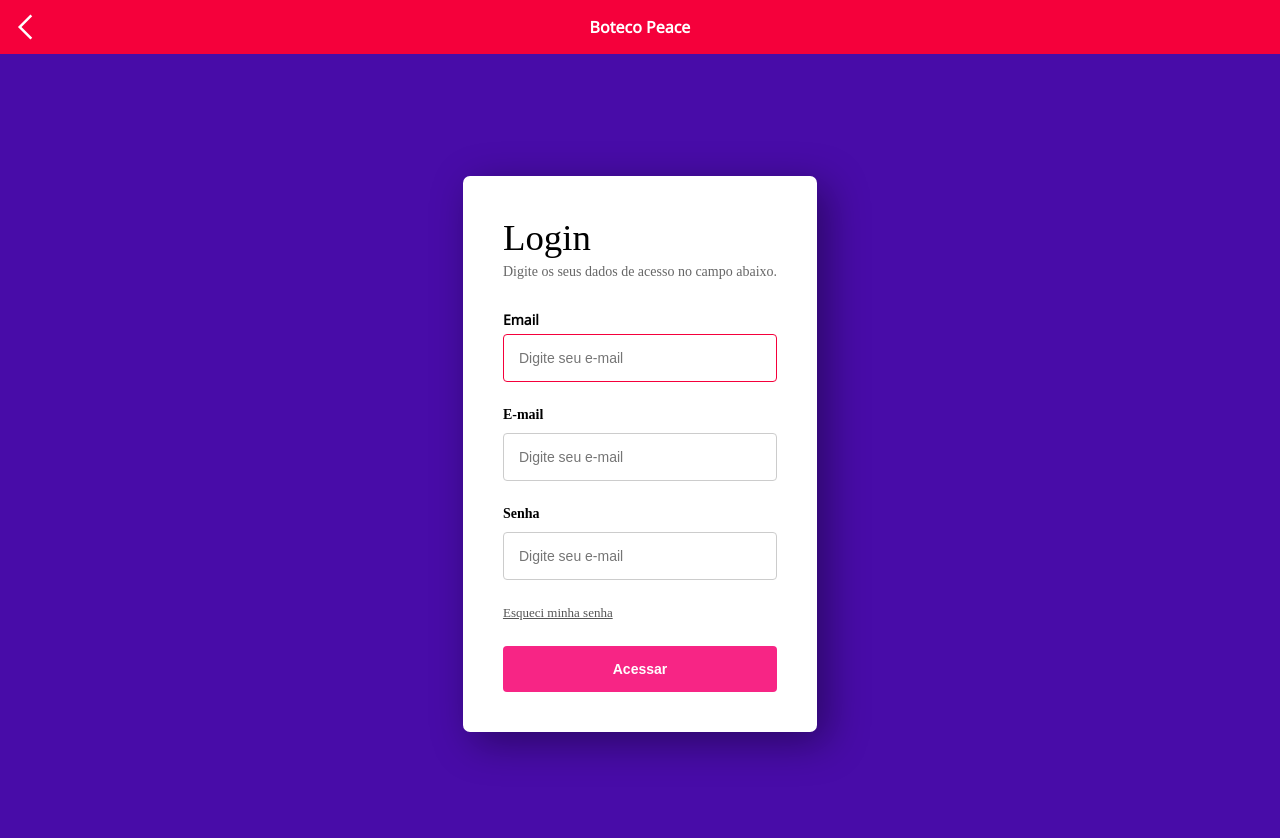
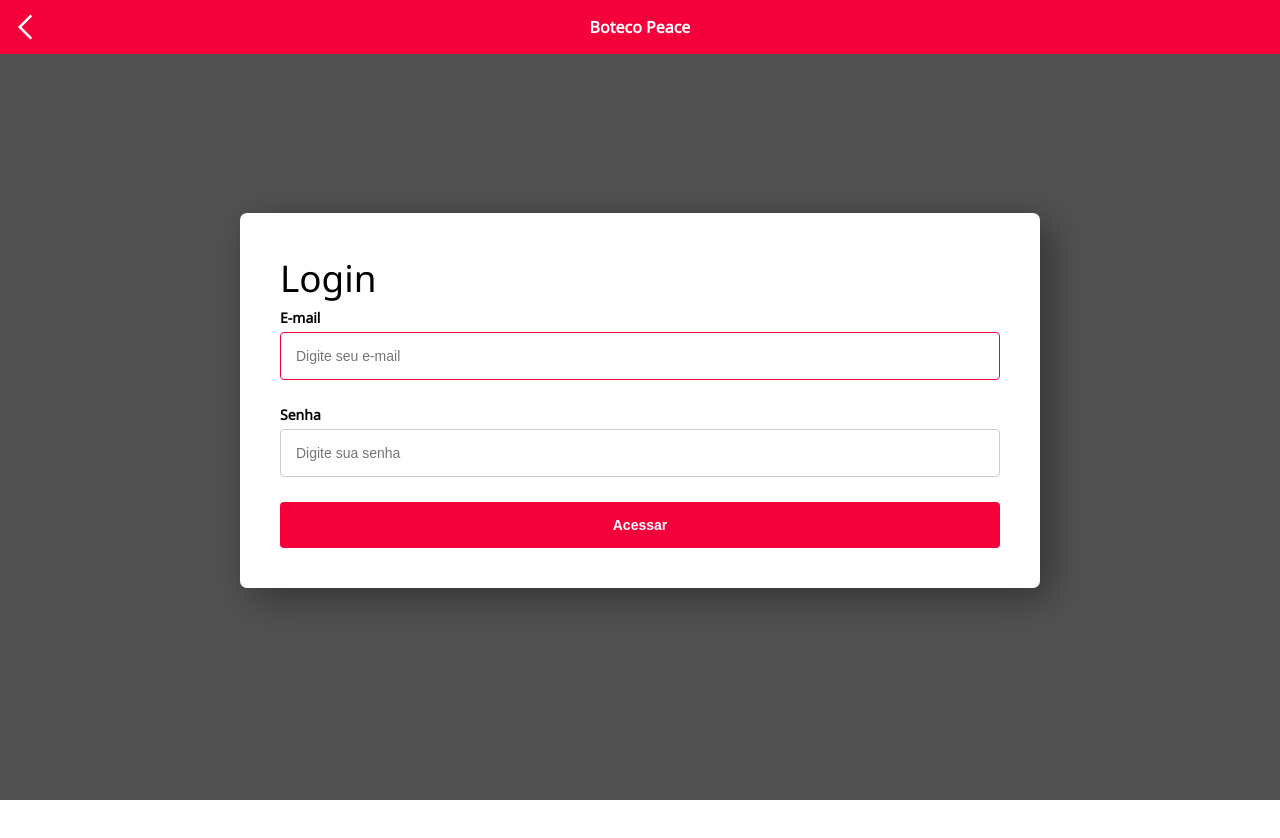
Before and after one commit to mikessdev/qrmenu, a Vue app: page /login in a window 1280 px wide. Shown: the top 838 px of the page. After the commit the page ends 800 px from the top, so only its background shows below. Built offline with nearby package versions, Linux system fonts and the light colour scheme.

Commit message:
adicionando tela de login e ngrok

```diff
--- /dev/null
+++ b/json_server/db.json
@@ -0,0 +1,127 @@
+{
+  "items":[
+    {
+      "id": "1",
+      "items": [
+        {
+          "title": "Iscas de Frango",
+          "description": "y dummy text of the printing and typesetting industry. Lorem Ipsum has been the industry's standard dummy text ever since the 1500s.",
+          "value": "R$ 15.00"
+        },
+        {
+          "title": "Iscas de Frango",
+          "description": "300g de filézinho empanado",
+          "value": "R$ 15.00"
+        },
+        {
+          "title": "Iscas de Frango",
+          "description": "y dummy text of the printing and typesetting industry. Lorem Ipsum has been the industry's standard dummy text ever since the 1500s.",
+          "value": "R$ 15.00"
+        }
+      ]
+    },
+    {
+      "id": "2",
+      "items": [
+        {
+          "title": "Cuscuz com calabresa",
+          "description": "y dummy text of the printing and typesetting industry. Lorem Ipsum has been the industry's standard dummy text ever since the 1500s.",
+          "value": "R$ 15.00"
+        },
+        {
+          "title": "Cuscuz com calabresa",
+          "description": "300g de filézinho empanado",
+          "value": "R$ 15.00"
+        },
+        {
+          "title": "Cuscuz com calabresa",
+          "description": "y dummy text of the printing and typesetting industry. Lorem Ipsum has been the industry's standard dummy text ever since the 1500s.",
+          "value": "R$ 15.00"
+        }
+      ]
+    },
+    {
+      "id": "3",
+      "items": [
+        {
+          "title": "hamburguer",
+          "description": "y dummy text of the printing and typesetting industry. Lorem Ipsum has been the industry's standard dummy text ever since the 1500s.",
+          "value": "R$ 15.00"
+        },
+        {
+          "title": "hamburguer",
+          "description": "300g de filézinho empanado",
+          "value": "R$ 15.00"
+        },
+        {
+          "title": "hamburguer",
+          "description": "y dummy text of the printing and typesetting industry. Lorem Ipsum has been the industry's standard dummy text ever since the 1500s.",
+          "value": "R$ 15.00"
+        }
+      ]
+    },
+    {
+      "id": "4",
+      "items": [
+        {
+          "title": "coca cola",
+          "description": "300g de filézinho empanado",
+          "value": "R$ 15.00"
+        },
+        {
+          "title": "guarana",
+          "description": "300g de filézinho empanado",
+          "value": "R$ 15.00"
+        },
+        {
+          "title": "redbull",
+          "description": "300g de filézinho empanado",
+          "value": "R$ 15.00"
+        }
+      ]
+    },
+    {
+      "id": "5",
+      "items": [
+        {
+          "title": "pastel de carne",
+          "description": "y dummy text of the printing and typesetting industry. Lorem Ipsum has been the industry's standard dummy text ever since the 1500s.",
+          "value": "R$ 15.00"
+        },
+        {
+          "title": "pastel de carne",
+          "description": "300g de filézinho empanado",
+          "value": "R$ 15.00"
+        },
+        {
+          "title": "pastel de carne",
+          "description": "y dummy text of the printing and typesetting industry. Lorem Ipsum has been the industry's standard dummy text ever since the 1500s.",
+          "value": "R$ 15.00"
+        }
+      ]
+    }
+
+  ],
+  "menu": [
+    {
+      "id": 1,
+      "title": "Entradas e Porções"
+    },
+    {
+      "id": 2,
+      "title": "Prato Principal"
+    },
+    {
+      "id": 3,
+      "title": "Lanches"
+    },
+    {
+      "id": 4,
+      "title": "Bebidas"
+    },
+    {
+      "id": 5,
+      "title": "pastel"
+    }
+  ]
+}
--- a/src/components/BaseInput.vue
+++ b/src/components/BaseInput.vue
@@ -1,4 +1,6 @@
 <script setup lang="ts">
+import { defineProps } from 'vue';
+
 const props = defineProps({
   placeholder: {
     type: String,
@@ -49,7 +51,6 @@ const props = defineProps({
 </template>
 <style lang="scss" scoped>
   .base-input{
-    font-family: 'Noto Sans';
     display: flex;
     flex-direction: column;
     input{
--- /dev/null
+++ b/src/components/Button.vue
@@ -0,0 +1,39 @@
+<script setup lang="ts">
+import { defineProps } from 'vue';
+
+const props = defineProps({
+  label: {
+    type: String,
+    default: "",
+  },
+  type: {
+    type: String,
+    default: "",
+  },
+  submit: {
+    type: Boolean,
+    default: false,
+  },
+});
+</script>
+<template>
+    <input :type="props.type" :value="$props.label"/>
+</template>
+<style lang="scss" scoped>
+input {
+    background-color: $qrmenu-red;
+    color: #fff;
+    font-size: 14px;
+    font-weight: 600;
+    border: none !important;
+    transition: all linear 160ms;
+    cursor: pointer;
+    margin: 0 !important;
+
+    &hover {
+        transform: scale(1.05);
+        background-color: $qrmenu-red;
+    }
+
+}
+</style>
--- a/src/components/Header.vue
+++ b/src/components/Header.vue
@@ -25,6 +25,9 @@ defineProps({
 </template>
 <style lang="scss" scoped>
     header {
+        width: 100%;
+        position: absolute;
+        top: 0;
         background: $qrmenu-red;
         color: $qrmenu-white;
         font-family: 'Noto Sans';
--- a/src/pages/HomePage.vue
+++ b/src/pages/HomePage.vue
@@ -7,16 +7,17 @@ import Category from "@/utils/types/Category";
 </script>
 
 <template>
-    <Header />
+  <Header />
   <main>
     <Hero/>
     <HorizontalMenu />
   </main>
 </template>
 
-<style lang="scss">
+<style lang="scss" scoped>
   //teste de background irei arrumar ainda
   main {
-    background: #F7F7F7;
+    background: $qrmenu-white;
+    margin-top: 60px;
   }
 </style>
--- a/src/pages/LoginPage.vue
+++ b/src/pages/LoginPage.vue
@@ -2,74 +2,52 @@
 import ArrowBackIcon from '@/components/icons/ArrowBackIcon.vue';
 import Header from '@/components/Header.vue';
 import BaseInput from '@/components/BaseInput.vue';
+import Button from '@/components/Button.vue';
 
 </script>
 <template>
-  <Header :isLoginPage="true" />
-    <div class="page">
-        <form method="POST" class="formLogin">
+  <div class="login-page">
+    <Header :isLoginPage="true"/>
+        <form method="POST">
             <h1>Login</h1>
-            <p>Digite os seus dados de acesso no campo abaixo.</p>
-            <BaseInput :label="'Email'" :inputType="'email'" :placeholder="'Digite seu e-mail'" />
-            <label for="email">E-mail</label>
-            <input type="email" placeholder="Digite seu e-mail" autofocus="true" />
-            <label for="password">Senha</label>
-            <input type="password" placeholder="Digite seu e-mail" />
-            <a href="/">Esqueci minha senha</a>
-            <input type="submit" value="Acessar" class="btn" />
+            <BaseInput :label="'E-mail'" :inputType="'email'" :placeholder="'Digite seu e-mail'" />
+            <BaseInput :label="'Senha'" :inputType="'password'" :placeholder="'Digite sua senha'" />
+            <Button :type="'submit'" :label="'Acessar'" />
         </form>
     </div>
 
 </template>
 
 <style lang="scss" scoped>
-body {
-    font-family: 'Inter', sans-serif;
-    margin: 0;
-    padding: 0;
-    color: #023047
-}
-
-.page {
+.login-page{
+    font-family: 'Noto Sans';
     display: flex;
     flex-direction: column;
     align-items: center;
     align-content: center;
     justify-content: center;
+    height: 100vh;
+    background-color: $qrmenu-gray;
+
+    form{
       width: 100%;
-    height: 100vh;
-    background-color: #480ca8;
-}
-
-.formLogin {
+      max-width: 800px;
       display: flex;
       flex-direction: column;
-    background-color: #fff;
+      background-color: $qrmenu-white;
       border-radius: 7px;
       padding: 40px;
       box-shadow: 10px 10px 40px rgba(0, 0, 0, 0.4);
-    gap: 5px
-}
+      gap: 5px;
 
-.areaLogin img {
-    width: 420px;
-}
-
-.formLogin h1 {
+      h1{
         padding: 0;
         margin: 0;
         font-weight: 500;
         font-size: 2.3em;
       }
 
-.formLogin p {
-    display: inline-block;
-    font-size: 14px;
-    color: #666;
-    margin-bottom: 25px;
-}
-
-.formLogin input {
+      input {
         padding: 15px;
         font-size: 14px;
         border: 1px solid #ccc;
@@ -78,45 +56,10 @@ body {
         border-radius: 4px;
         transition: all linear 160ms;
         outline: none;
+        &focus{
+          border: 1px solid $qrmenu-red;
         }
-
-
-.formLogin input:focus {
-    border: 1px solid #f72585;
     }
-
-.formLogin label {
-    font-size: 14px;
-    font-weight: 600;
     }
-
-.formLogin a {
-    display: inline-block;
-    margin-bottom: 20px;
-    font-size: 13px;
-    color: #555;
-    transition: all linear 160ms;
-}
-
-.formLogin a:hover {
-    color: #f72585;
-}
-
-.btn {
-    background-color: #f72585;
-    color: #fff;
-    font-size: 14px;
-    font-weight: 600;
-    border: none !important;
-    transition: all linear 160ms;
-    cursor: pointer;
-    margin: 0 !important;
-
-}
-
-.btn:hover {
-    transform: scale(1.05);
-    background-color: #ff0676;
-
 }
 </style>
--- a/src/store/categoryStore.ts
+++ b/src/store/categoryStore.ts
@@ -6,14 +6,16 @@ export const userCategoryStore = defineStore('storeID', () => {
     const menu = ref();
 
     const getItems = async (): Promise<any> => {
-        const response = await fetch("http://localhost:3004/items");
+        // const response = await fetch("http://localhost:3004/items");
+        const response = await fetch("https://d21f-45-238-202-134.sa.ngrok.io/items");
         const jsonData = await response.json();
         items.value = await jsonData;
         return jsonData;
     }
 
     const getMenu = async (): Promise<any> => {
-        const response = await fetch("http://localhost:3000/menu");
+        // const response = await fetch("http://localhost:3000/menu");
+        const response = await fetch("https://d21f-45-238-202-134.sa.ngrok.io/menu");
         const jsonData = await response.json();
         menu.value = await jsonData;
         return jsonData;
```
Also changed, not shown: json_server/items.json (deleted, +0 -60 lines), json_server/menu.json (deleted, +0 -25 lines), 2 other files (tests, documents, lock files or other folders). Lines whose indentation alone changed are shown as unchanged.
